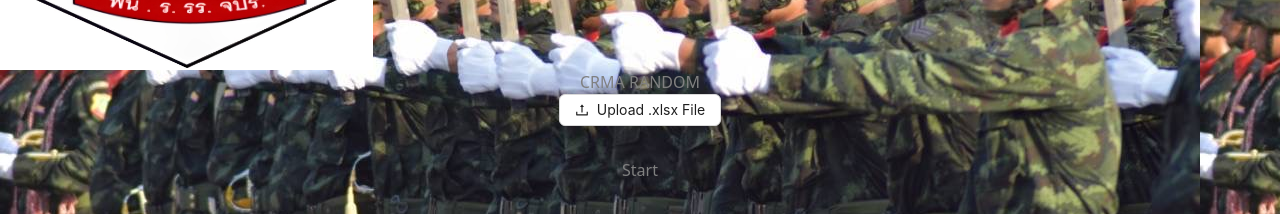
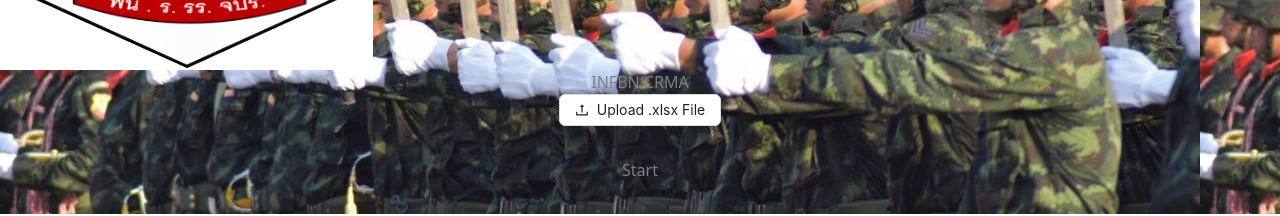
Before and after one commit to artpopor/crma-random-cadet, a React (Vite) app: page / in a window 1280 px wide. Shown: the part 230-446 px from the top of the page. Built offline with nearby package versions, Linux system fonts and the light colour scheme.

Commit message:
Add Rotate option

```diff
--- a/src/App.jsx
+++ b/src/App.jsx
@@ -135,7 +135,7 @@ function App() {
             />
           </div>
           <h1 className="text-[5vw] font-semibold text-gray-500">
-            CRMA RANDOM
+            INFBN CRMA
           </h1>
         </div>
 
```
